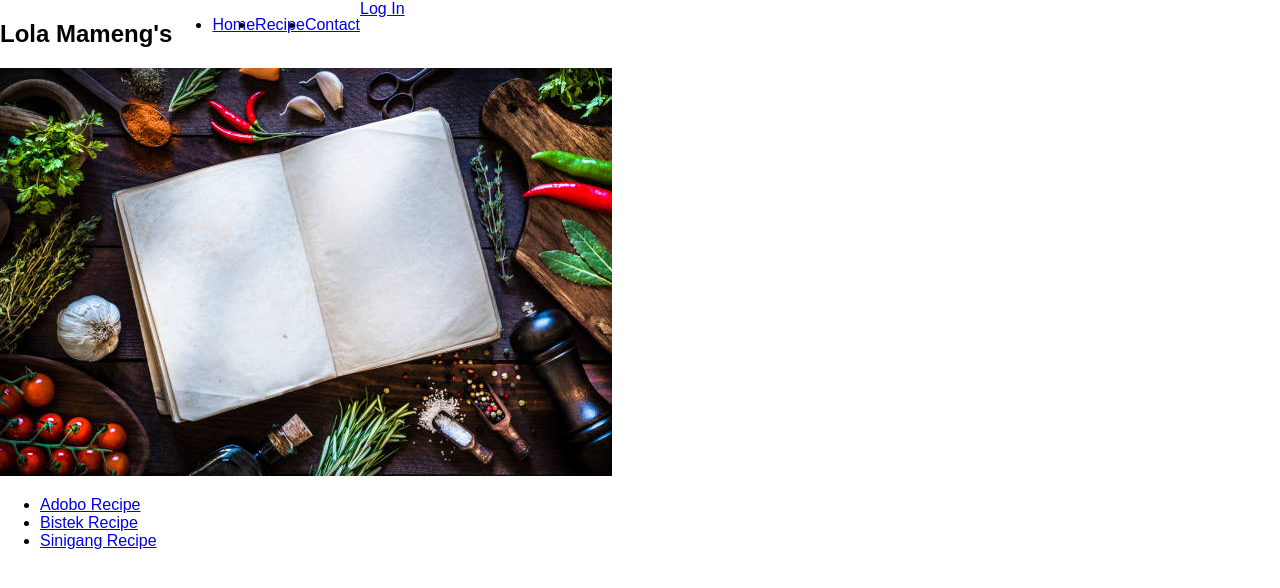
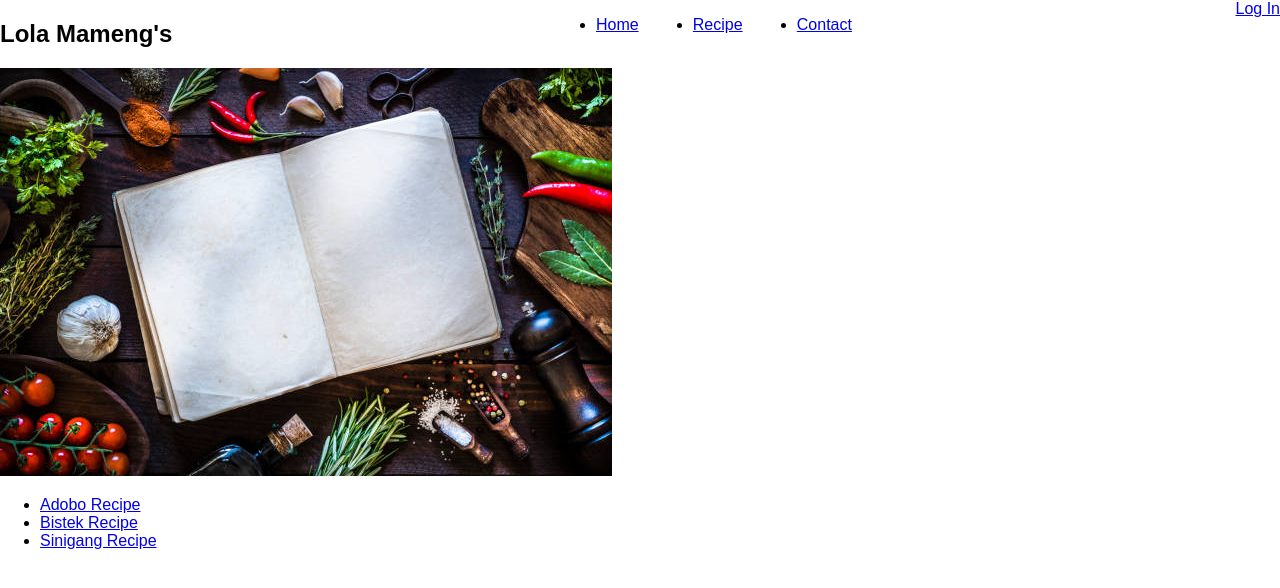
Before and after one commit to theadg/odin-recipes, a plain HTML site: page index.html in a window 1280 px wide. Drawn offline with Linux system fonts and the light colour scheme.

Commit message:
Add width property on nav ul

```diff
--- a/css/main.css
+++ b/css/main.css
@@ -2,9 +2,16 @@ body{
     margin: 0;
     padding: 0;
     font-family: Comfortaa, sans-serif;
+    width: 100%;
 }
 
 
 nav{
     display: flex;
+    justify-content: space-between;
 }
+
+
+nav ul{
+    width: 20%;
+}
```
